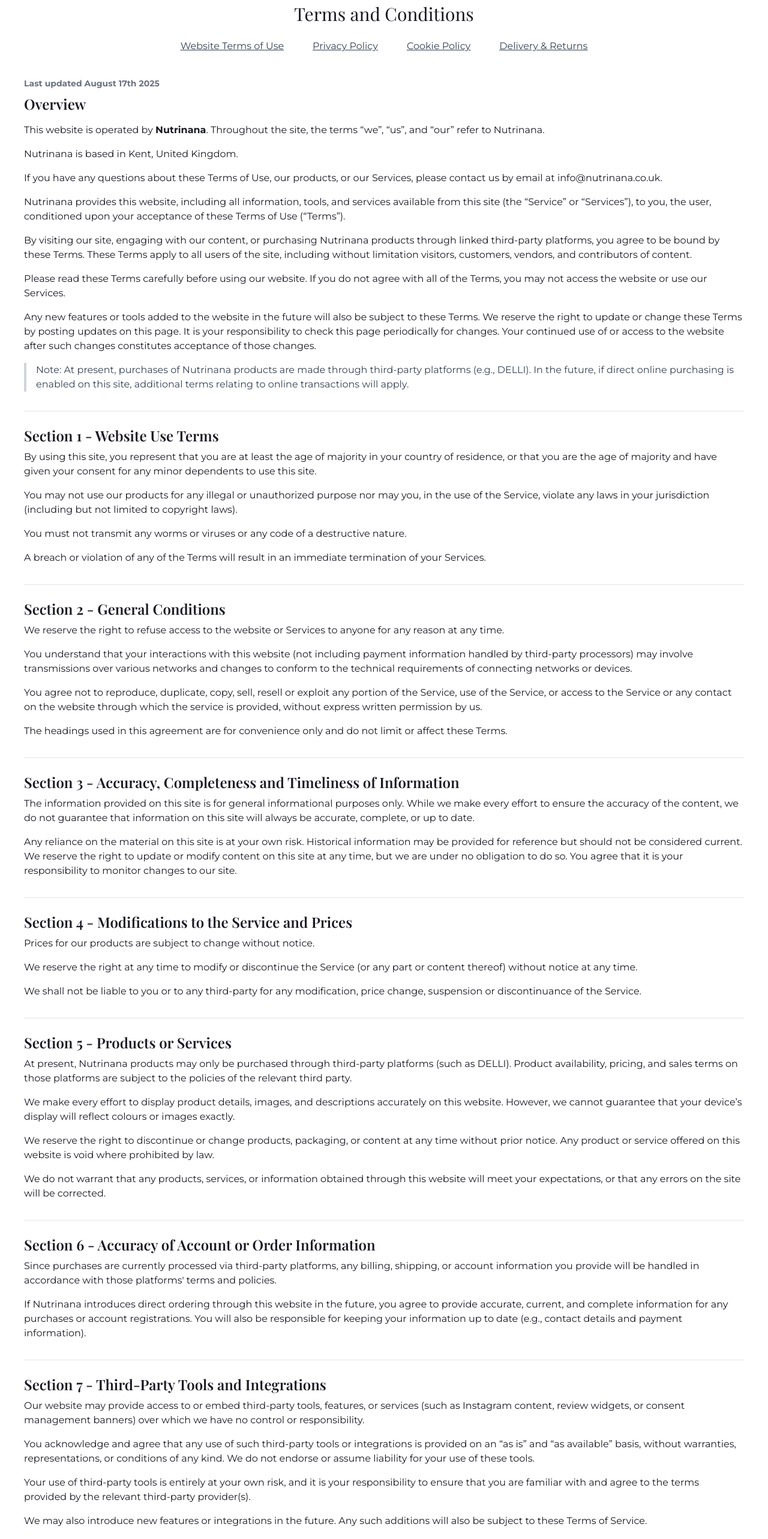
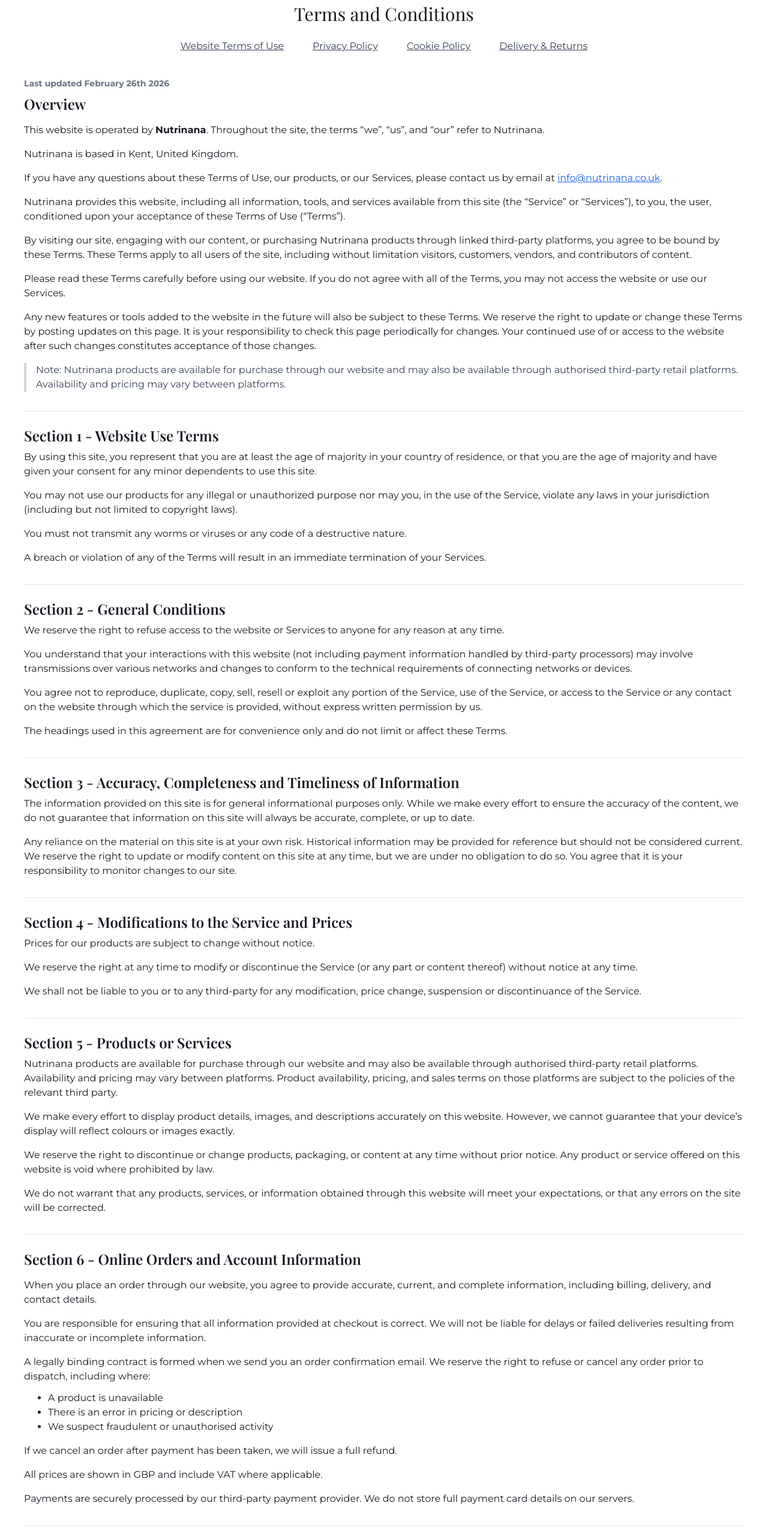
Before and after one commit to nutrinana/nutrinana-website, a Next.js app: page /legal in a window 1280 px wide. Shown: the part 220-2786 px from the top of the page at 60% size. Built offline with nearby package versions, Linux system fonts and the light colour scheme; no server answers.

Commit message:
feat: NAG-103 update the terms and conditions with delivery info

```diff
--- a/src/app/legal/page.js
+++ b/src/app/legal/page.js
@@ -8,7 +8,7 @@
         <>
             <section className="mb-8">
                 <p className="mb-2 text-sm text-gray-500">
-                    <strong>Last updated August 17th 2025</strong>
+                    <strong>Last updated February 26th 2026</strong>
                 </p>
 
                 <h2 className="mb-4 text-2xl font-semibold">Overview</h2>
@@ -23,7 +23,12 @@
 
                 <p className="mb-4">
                     If you have any questions about these Terms of Use, our products, or our
-                    Services, please contact us by email at info@nutrinana.co.uk.
+                    Services, please contact us by email at{" "}
+                    <a href="mailto:info@nutrinana.co.uk" className="text-blue-600 underline">
+                        {" "}
+                        info@nutrinana.co.uk
+                    </a>
+                    .
                 </p>
 
                 <p className="mb-4">
@@ -54,9 +59,9 @@
                 </p>
 
                 <blockquote className="my-4 border-l-4 border-gray-300 pl-4 text-gray-700">
-                    Note: At present, purchases of Nutrinana products are made through third-party
-                    platforms (e.g., DELLI). In the future, if direct online purchasing is enabled
-                    on this site, additional terms relating to online transactions will apply.
+                    Note: Nutrinana products are available for purchase through our website and may
+                    also be available through authorised third-party retail platforms. Availability
+                    and pricing may vary between platforms.
                 </blockquote>
             </section>
 
@@ -168,9 +173,11 @@
                 <h2 className="mb-2 text-2xl font-semibold">Section 5 - Products or Services</h2>
 
                 <p className="mb-4">
-                    At present, Nutrinana products may only be purchased through third-party
-                    platforms (such as DELLI). Product availability, pricing, and sales terms on
-                    those platforms are subject to the policies of the relevant third party.
+                    Nutrinana products are available for purchase through our website and may also
+                    be available through authorised third-party retail platforms. Availability and
+                    pricing may vary between platforms. Product availability, pricing, and sales
+                    terms on those platforms are subject to the policies of the relevant third
+                    party.
                 </p>
 
                 <p className="mb-4">
@@ -195,21 +202,148 @@
             <hr className="my-6" />
 
             <section className="mb-8">
-                <h2 className="mb-2 text-2xl font-semibold">
-                    Section 6 - Accuracy of Account or Order Information
+                <h2 className="mb-4 text-2xl font-semibold">
+                    Section 6 - Online Orders and Account Information
                 </h2>
 
                 <p className="mb-4">
-                    Since purchases are currently processed via third-party platforms, any billing,
-                    shipping, or account information you provide will be handled in accordance with
-                    those platforms&apos; terms and policies.
+                    When you place an order through our website, you agree to provide accurate,
+                    current, and complete information, including billing, delivery, and contact
+                    details.
                 </p>
 
                 <p className="mb-4">
-                    If Nutrinana introduces direct ordering through this website in the future, you
-                    agree to provide accurate, current, and complete information for any purchases
-                    or account registrations. You will also be responsible for keeping your
-                    information up to date (e.g., contact details and payment information).
+                    You are responsible for ensuring that all information provided at checkout is
+                    correct. We will not be liable for delays or failed deliveries resulting from
+                    inaccurate or incomplete information.
+                </p>
+
+                <p className="mb-3">
+                    A legally binding contract is formed when we send you an order confirmation
+                    email. We reserve the right to refuse or cancel any order prior to dispatch,
+                    including where:
+                </p>
+
+                <ul className="mb-4 list-disc pl-10">
+                    <li>A product is unavailable</li>
+                    <li>There is an error in pricing or description</li>
+                    <li>We suspect fraudulent or unauthorised activity</li>
+                </ul>
+
+                <p className="mb-4">
+                    If we cancel an order after payment has been taken, we will issue a full refund.
+                </p>
+
+                <p className="mb-4">
+                    All prices are shown in GBP and include VAT where applicable.
+                </p>
+
+                <p>
+                    Payments are securely processed by our third-party payment provider. We do not
+                    store full payment card details on our servers.
+                </p>
+            </section>
+
+            <hr className="my-6" />
+
+            <section className="mb-8">
+                <h2 className="mb-4 text-2xl font-semibold">Section 7 - Subscriptions</h2>
+
+                <p className="mb-4">We offer subscription options for selected products.</p>
+
+                <p className="mb-3">By purchasing a subscription, you agree that:</p>
+
+                <ul className="mb-4 list-disc pl-10">
+                    <li>
+                        Your subscription will automatically renew at the selected frequency (e.g.,
+                        monthly or every two months).
+                    </li>
+                    <li>
+                        Payment will be automatically charged to your chosen payment method on each
+                        renewal date.
+                    </li>
+                    <li>Each renewal constitutes a separate contract for the supply of goods.</li>
+                </ul>
+
+                <p className="mb-4">
+                    You may manage or cancel your subscription at any time via the customer portal
+                    link provided in your confirmation email.
+                </p>
+
+                <p className="mb-4">
+                    To avoid your next renewal charge, you must cancel or make changes before your
+                    scheduled renewal date.
+                </p>
+
+                <p className="mb-4">
+                    If a subscription product becomes temporarily unavailable, we may delay shipment
+                    or contact you to offer a suitable alternative.
+                </p>
+
+                <p>
+                    We reserve the right to cancel a subscription at any time, including where
+                    payment fails or products are discontinued.
+                </p>
+            </section>
+
+            <hr className="my-6" />
+
+            <section className="mb-8">
+                <h2 className="mb-4 text-2xl font-semibold">Section 8 - Delivery</h2>
+
+                <p className="mb-4">We aim to dispatch orders within 1-2 working days.</p>
+
+                <p className="mb-4">Delivery times are estimates and not guaranteed.</p>
+
+                <p className="mb-4">We currently deliver within the United Kingdom only.</p>
+
+                <p className="mb-4">
+                    Risk in the goods passes to you upon delivery to the address provided at
+                    checkout.
+                </p>
+
+                <p className="mb-4">
+                    If delivery is unsuccessful and the parcel is returned to us, we reserve the
+                    right to charge an additional delivery fee to resend the order.
+                </p>
+
+                <p>
+                    Further details are available on our{" "}
+                    <a href="/legal/delivery-and-returns" className="text-blue-600 underline">
+                        Delivery &amp; Returns page
+                    </a>
+                    .
+                </p>
+            </section>
+
+            <hr className="my-6" />
+
+            <section className="mb-8">
+                <h2 className="mb-4 text-2xl font-semibold">Section 9 - Returns and Refunds</h2>
+
+                <p className="mb-4">
+                    Due to the nature of our products (food items), we cannot accept returns once
+                    goods have been delivered, unless they are faulty, damaged, or incorrect. Under
+                    the Consumer Contracts Regulations 2013, the right to cancel within 14 days does
+                    not apply to the supply of perishable goods such as food items.
+                </p>
+
+                <p className="mb-4">
+                    This does not affect your statutory rights under the Consumer Rights Act 2015.
+                </p>
+
+                <p className="mb-4">
+                    If your order arrives damaged or incorrect, you must notify us within 48 hours
+                    of delivery at{" "}
+                    <a href="mailto:help@nutrinana.co.uk" className="text-blue-600 underline">
+                        help@nutrinana.co.uk
+                    </a>
+                    .
+                </p>
+
+                <p>
+                    Approved refunds will be processed within 5-10 working days to the original
+                    payment method.
                 </p>
             </section>
 
@@ -217,7 +351,7 @@
 
             <section className="mb-8">
                 <h2 className="mb-2 text-2xl font-semibold">
-                    Section 7 - Third-Party Tools and Integrations
+                    Section 10 - Third-Party Tools and Integrations
                 </h2>
 
                 <p className="mb-4">
@@ -248,7 +382,7 @@
             <hr className="my-6" />
 
             <section className="mb-8">
-                <h2 className="mb-2 text-2xl font-semibold">Section 8 - Third-Party Links</h2>
+                <h2 className="mb-2 text-2xl font-semibold">Section 11 - Third-Party Links</h2>
 
                 <p className="mb-4">
                     Certain content, products and Services available via our Service may include
@@ -277,7 +411,7 @@
 
             <section className="mb-8">
                 <h2 className="mb-2 text-2xl font-semibold">
-                    Section 9 - User Reviews, Feedback, and Other Submissions
+                    Section 12 - User Reviews, Feedback, and Other Submissions
                 </h2>
 
                 <p className="mb-4">
@@ -318,7 +452,7 @@
             <hr className="my-6" />
 
             <section className="mb-8">
-                <h2 className="mb-2 text-2xl font-semibold">Section 10 - Personal Information</h2>
+                <h2 className="mb-2 text-2xl font-semibold">Section 13 - Personal Information</h2>
 
                 <p className="mb-4">
                     Your submission of personal information through the website (including when
@@ -335,7 +469,7 @@
 
             <section className="mb-8">
                 <h2 className="mb-2 text-2xl font-semibold">
-                    Section 11 - Errors, Inaccuracies, and Omissions
+                    Section 14 - Errors, Inaccuracies, and Omissions
                 </h2>
 
                 <p className="mb-4">
@@ -365,7 +499,7 @@
             <hr className="my-6" />
 
             <section className="mb-8">
-                <h2 className="mb-2 text-2xl font-semibold">Section 12 - Prohibited Uses</h2>
+                <h2 className="mb-2 text-2xl font-semibold">Section 15 - Prohibited Uses</h2>
 
                 <p className="mb-4">
                     In addition to other prohibitions outlined in these Terms of Service, you are
@@ -413,7 +547,7 @@
 
             <section className="mb-8">
                 <h2 className="mb-2 text-2xl font-semibold">
-                    Section 13 - Disclaimer of Warranties; Limitation of Liability
+                    Section 16 - Disclaimer of Warranties; Limitation of Liability
                 </h2>
 
                 <p className="mb-4">
@@ -466,7 +600,7 @@
             <hr className="my-6" />
 
             <section className="mb-8">
-                <h2 className="mb-2 text-2xl font-semibold">Section 14 - Indemnification</h2>
+                <h2 className="mb-2 text-2xl font-semibold">Section 17 - Indemnification</h2>
 
                 <p className="mb-4">
                     You agree to indemnify, defend and hold harmless Nutrinana and our parent,
@@ -482,7 +616,7 @@
             <hr className="my-6" />
 
             <section className="mb-8">
-                <h2 className="mb-2 text-2xl font-semibold">Section 15 - Severability</h2>
+                <h2 className="mb-2 text-2xl font-semibold">Section 18 - Severability</h2>
 
                 <p className="mb-4">
                     In the event that any provision of these Terms of Service is determined to be
@@ -497,7 +631,7 @@
             <hr className="my-6" />
 
             <section>
-                <h2 className="mb-2 text-2xl font-semibold">Section 16 - Termination</h2>
+                <h2 className="mb-2 text-2xl font-semibold">Section 19 - Termination</h2>
 
                 <p className="mb-4">
                     These Terms of Service are effective unless and until terminated by either you
@@ -512,6 +646,41 @@
                     including the date of termination.
                 </p>
             </section>
+
+            <hr className="my-6" />
+
+            <section className="mb-8">
+                <h2 className="mb-4 text-2xl font-semibold">
+                    Section 20 - Events Outside Our Control
+                </h2>
+
+                <p className="mb-3">
+                    We shall not be liable for any delay or failure to perform our obligations where
+                    such delay or failure results from events beyond our reasonable control,
+                    including but not limited to:
+                </p>
+
+                <ul className="mb-4 list-disc pl-10">
+                    <li>Courier delays</li>
+                    <li>Industrial action</li>
+                    <li>Supply chain disruption</li>
+                    <li>Natural disasters</li>
+                    <li>Government restrictions</li>
+                </ul>
+            </section>
+
+            <hr className="my-6" />
+
+            <section className="mb-8">
+                <h2 className="mb-4 text-2xl font-semibold">Section 21 - Governing Law</h2>
+
+                <p className="mb-4">These Terms are governed by the laws of England and Wales.</p>
+
+                <p>
+                    Any disputes arising in connection with these Terms shall be subject to the
+                    exclusive jurisdiction of the courts of England and Wales.
+                </p>
+            </section>
         </>
     );
 }
```
